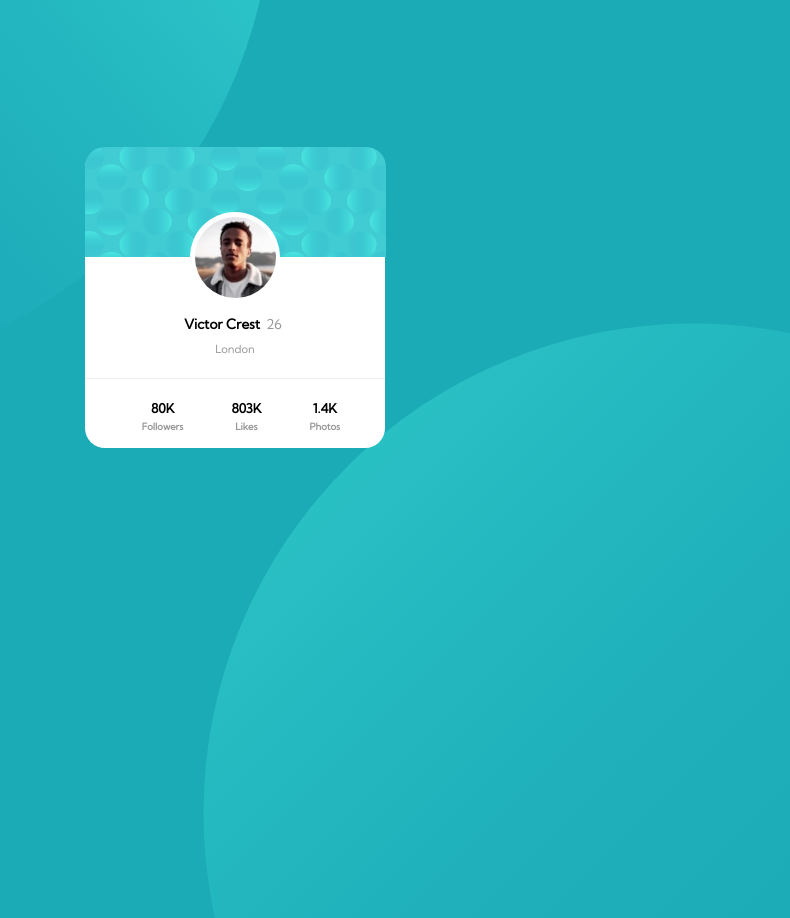
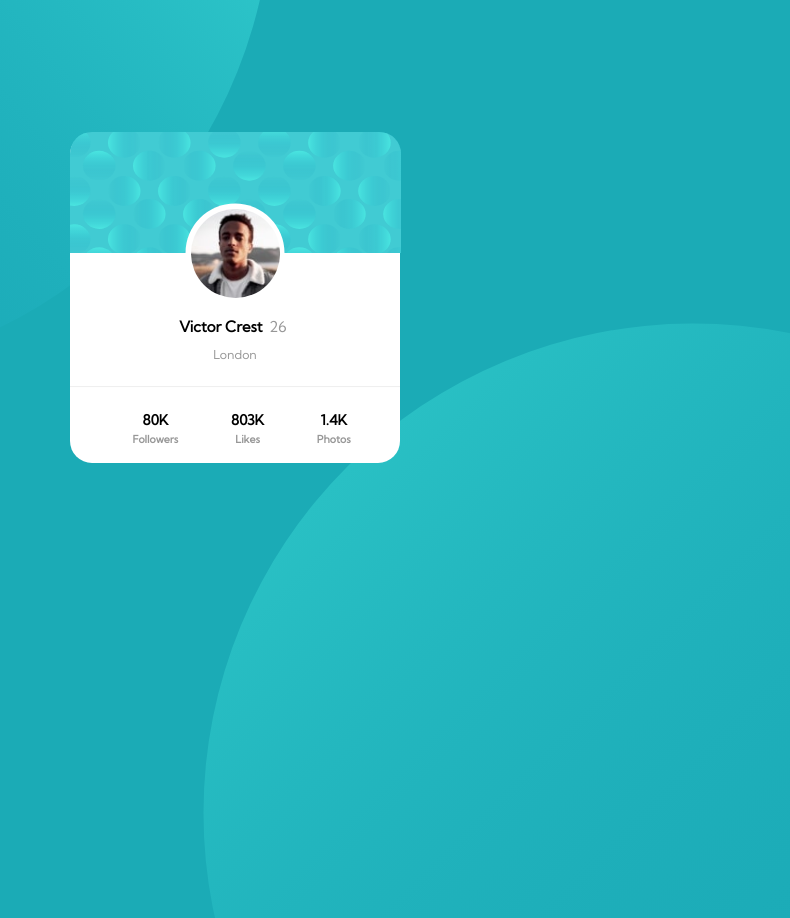
Before and after one commit to marcus-ko/profile-card-component, a plain HTML site: page index.html in a window 1280 px wide. Shown: the top 918 px of the page, without its empty margins (405-1195 px from the left). Drawn offline with Linux system fonts and the light colour scheme.

Commit message:
adjusted height and scaled up

```diff
--- a/styles/app.css
+++ b/styles/app.css
@@ -28,7 +28,8 @@ body {
   height: 400px;
   border-radius: 20px;
   background-color: #fff;
-  top: 140px;
+  top: 180px;
+  transform: scale(1.1)
 }
 
 .card--profile {
```
